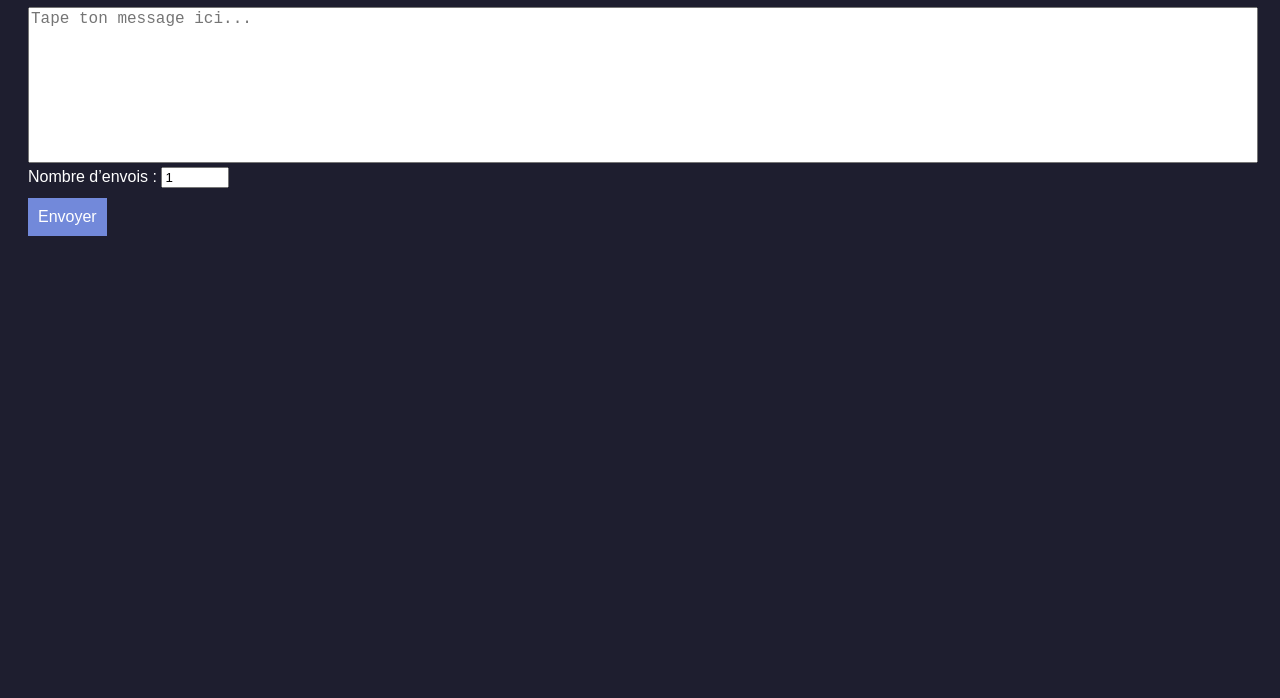
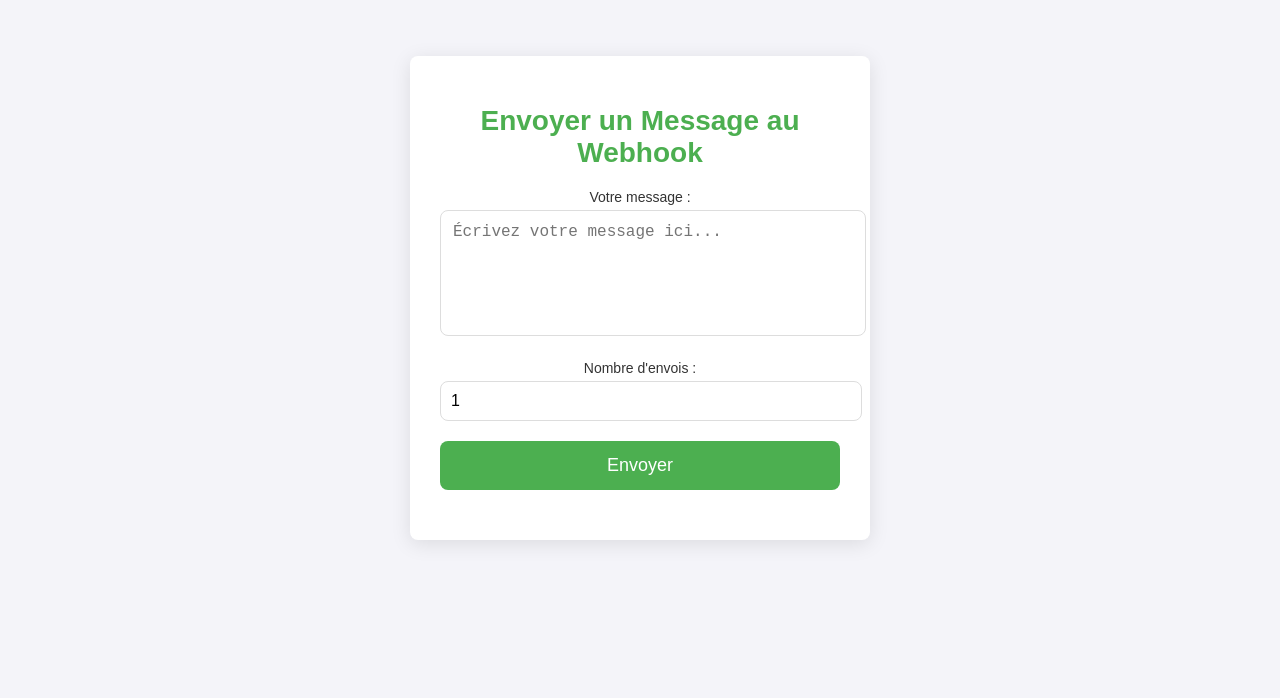
Before and after one commit to modo-de-sipho/webhook, a plain HTML site: page index.html in a window 1280 px wide. Shown: the part 102-800 px from the top of the page. Drawn offline with Linux system fonts and the light colour scheme.

Commit message:
Update index.html

```diff
--- a/index.html
+++ b/index.html
@@ -2,77 +2,156 @@
 <html lang="fr">
 <head>
     <meta charset="UTF-8">
-  <title>Webhook Sender via Python</title>
+    <meta name="viewport" content="width=device-width, initial-scale=1.0">
+    <title>Envoyer un Message au Webhook Discord</title>
     <style>
         body {
-      font-family: Arial, sans-serif;
-      background: #1e1e2f;
-      color: white;
-      padding: 20px;
+            font-family: 'Arial', sans-serif;
+            background-color: #f4f4f9;
+            margin: 0;
+            display: flex;
+            justify-content: center;
+            align-items: center;
+            height: 100vh;
         }
+
+        .container {
+            background-color: #fff;
+            border-radius: 8px;
+            box-shadow: 0 4px 20px rgba(0, 0, 0, 0.1);
+            padding: 30px;
+            width: 400px;
+            text-align: center;
+        }
+
+        h1 {
+            color: #4CAF50;
+            font-size: 28px;
+            margin-bottom: 20px;
+        }
+
+        label {
+            font-size: 14px;
+            color: #333;
+            margin-bottom: 5px;
+            display: block;
+        }
+
         textarea {
             width: 100%;
-      height: 150px;
+            padding: 12px;
+            margin-bottom: 20px;
+            border-radius: 8px;
+            border: 1px solid #ddd;
             resize: none;
             font-size: 16px;
+            min-height: 100px;
         }
+
         input[type="number"] {
-      width: 60px;
+            width: 100%;
+            padding: 10px;
+            margin-bottom: 20px;
+            border-radius: 8px;
+            border: 1px solid #ddd;
+            font-size: 16px;
         }
+
         button {
-      margin-top: 10px;
-      padding: 10px;
+            width: 100%;
+            padding: 14px;
+            background-color: #4CAF50;
+            color: white;
+            border: none;
+            border-radius: 8px;
+            font-size: 18px;
+            cursor: pointer;
+        }
+
+        button:hover {
+            background-color: #45a049;
+        }
+
+        .status {
+            margin-top: 20px;
             font-size: 16px;
-      background: #7289da;
-      border: none;
-      color: white;
-      cursor: pointer;
+            color: #333;
+            font-weight: bold;
+        }
+
+        .error {
+            color: #ff3333;
+        }
+
+        .success {
+            color: #4CAF50;
         }
     </style>
 </head>
 <body>
 
-  <h1>🚀 Envoyer un message via Webhook Discord</h1>
-  <textarea id="message" placeholder="Tape ton message ici..."></textarea><br>
-  <label>Nombre d’envois :</label>
-  <input type="number" id="count" value="1" min="1" max="10"><br>
-  <button onclick="send()">Envoyer</button>
+    <div class="container">
+        <h1>Envoyer un Message au Webhook</h1>
+
+        <label for="messageText">Votre message :</label>
+        <textarea id="messageText" placeholder="Écrivez votre message ici..."></textarea>
+
+        <label for="sendCount">Nombre d'envois :</label>
+        <input type="number" id="sendCount" value="1" min="1" max="100">
+
+        <button onclick="sendData()">Envoyer</button>
+        <p class="status" id="statusMessage"></p>
+    </div>
 
     <script>
-    async function send() {
-      const msg = document.getElementById("message").value;
-      const count = parseInt(document.getElementById("count").value);
+        function sendData() {
+            const messageText = document.getElementById("messageText").value;
+            const sendCount = document.getElementById("sendCount").value;
+            const webhookUrl = 'https://discord.com/api/webhooks/1368134567759970304/oLfo1NNUAYTFMwPrgusrAyKt5CaXsuSv2cYTA46j2iASAFjt2_gAgu0EySuA7GrZVzDU';
+            const statusMessage = document.getElementById("statusMessage");
 
-      if (!msg.trim()) return alert("Message vide !");
-      if (count < 1 || count > 10) return alert("Entre 1 et 10 envois max.");
+            if (messageText.trim() === "") {
+                statusMessage.textContent = "Veuillez entrer un message !";
+                statusMessage.classList.add("error");
+                return;
+            }
 
-      for (let i = 0; i < count; i++) {
-        try {
-          const response = await fetch('http://fnode1.astrast.host:8619/send_message', {
+            // Payload avec le texte
+            const payload = {
+                content: messageText,
+            };
+
+            let sentCount = 0;
+            statusMessage.textContent = "Envoi en cours...";
+            statusMessage.classList.remove("success", "error");
+
+            const interval = setInterval(() => {
+                fetch(webhookUrl, {
                     method: 'POST',
                     headers: {
-              'Content-Type': 'application/json'
+                        'Content-Type': 'application/json',
                     },
-            body: JSON.stringify({
-              message: msg
+                    body: JSON.stringify(payload),
                 })
+                .then(response => {
+                    if (response.ok) {
+                        sentCount++;
+                        if (sentCount >= sendCount) {
+                            clearInterval(interval); // Stop l'envoi après avoir envoyé le nombre désiré
+                            statusMessage.textContent = `${sentCount} message(s) envoyé(s).`;
+                            statusMessage.classList.add("success");
+                        }
+                    } else {
+                        statusMessage.textContent = "validé";
+                        statusMessage.classList.add("info");
+                    }
+                })
+                .catch(error => {
+                    console.error('Erreur:', error);
+                    statusMessage.textContent = "Erreur de réseau, veuillez réessayer.";
+                    statusMessage.classList.add("error");
                 });
-
-          const data = await response.json();
-          if (response.ok) {
-            console.log(data.success);
-          } else {
-            console.error(data.error);
-            break;
-          }
-        } catch (e) {
-          console.error("Erreur lors de l'envoi :", e);
-          alert("Erreur réseau ⚠️");
-          break;
-        }
-      }
-
-      alert("✅ Message envoyé !");
+            }, 1); // Envoi toutes les 2 secondes (ajustable)
         }
     </script>
 
```
Lines whose indentation alone changed are shown as unchanged.
